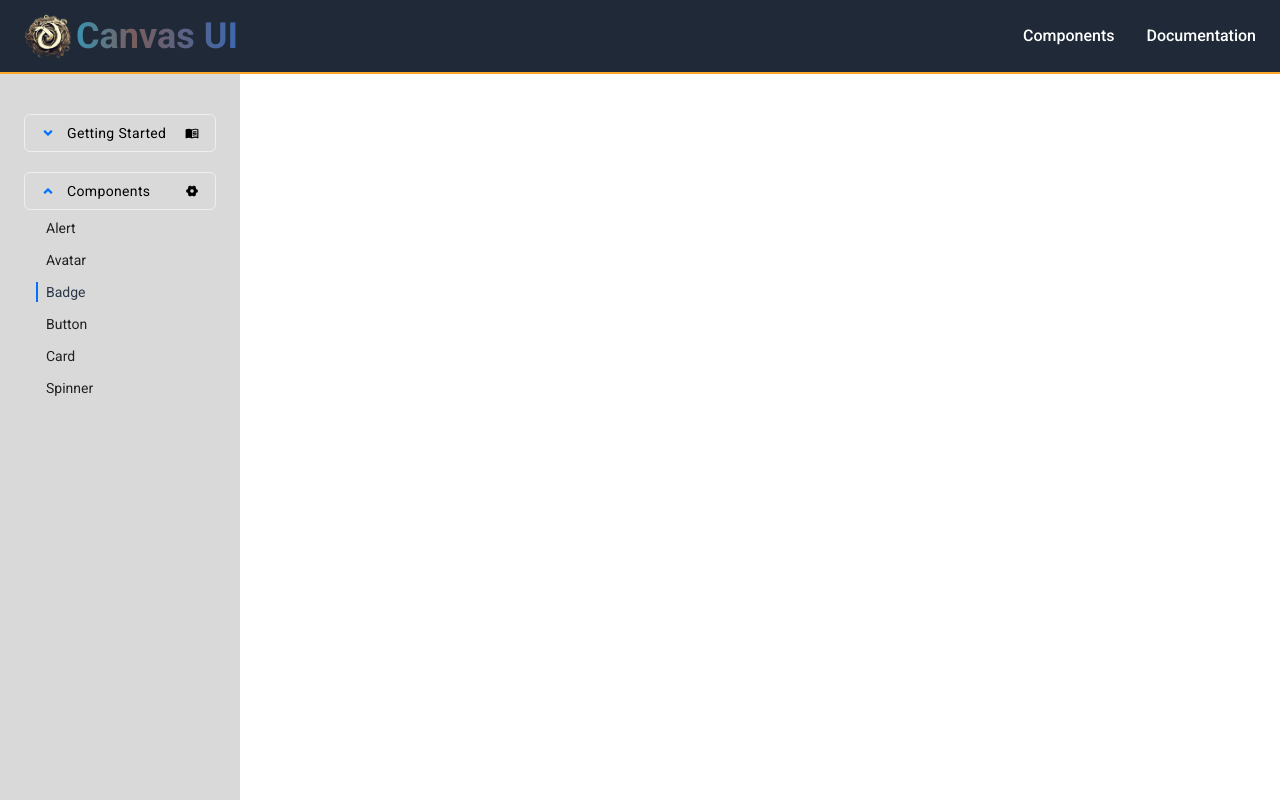
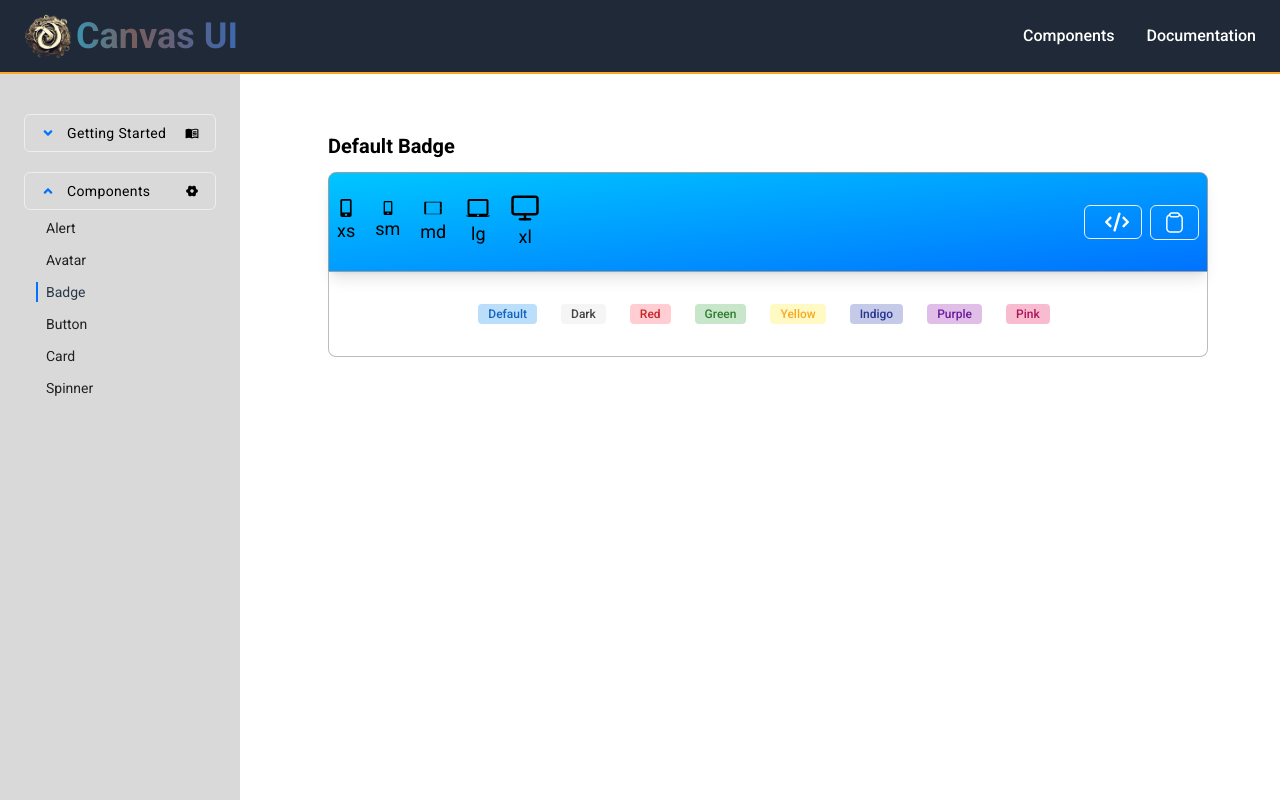
Before and after one commit to nayon117/Canvas-UI, a React (Vite) app: page /components/badge in a window 1280 px wide. Built offline with nearby package versions, Linux system fonts and the light colour scheme.

Commit message:
create badge1

```diff
--- /dev/null
+++ b/src/components/App/Badges/Badge1.jsx
@@ -0,0 +1,44 @@
+import CodeBox from "../../../Shared/CodeBox/CodeBox";
+
+const Badge1 = () => {
+  return (
+    <CodeBox stringCode={`
+<span className="bg-blue-100 text-blue-800 text-xs font-medium me-2 px-2.5 py-0.5 rounded dark:bg-blue-900 dark:text-blue-300">Default</span>
+<span className="bg-gray-100 text-gray-800 text-xs font-medium me-2 px-2.5 py-0.5 rounded dark:bg-gray-700 dark:text-gray-300">Dark</span>
+<span className="bg-red-100 text-red-800 text-xs font-medium me-2 px-2.5 py-0.5 rounded dark:bg-red-900 dark:text-red-300">Red</span>
+<span className="bg-green-100 text-green-800 text-xs font-medium me-2 px-2.5 py-0.5 rounded dark:bg-green-900 dark:text-green-300">Green</span>
+<span className="bg-yellow-100 text-yellow-800 text-xs font-medium me-2 px-2.5 py-0.5 rounded dark:bg-yellow-900 dark:text-yellow-300">Yellow</span>
+<span className="bg-indigo-100 text-indigo-800 text-xs font-medium me-2 px-2.5 py-0.5 rounded dark:bg-indigo-900 dark:text-indigo-300">Indigo</span>
+<span className="bg-purple-100 text-purple-800 text-xs font-medium me-2 px-2.5 py-0.5 rounded dark:bg-purple-900 dark:text-purple-300">Purple</span>
+<span className="bg-pink-100 text-pink-800 text-xs font-medium me-2 px-2.5 py-0.5 rounded dark:bg-pink-900 dark:text-pink-300">Pink</span>
+`} text={`Default Badge`}>
+      <div className="flex items-center justify-center gap-4 my-3">
+      <span className="bg-blue-100 text-blue-800 text-xs font-medium me-2 px-2.5 py-0.5 rounded dark:bg-blue-900 dark:text-blue-300">
+        Default
+      </span>
+      <span className="bg-gray-100 text-gray-800 text-xs font-medium me-2 px-2.5 py-0.5 rounded dark:bg-gray-700 dark:text-gray-300">
+        Dark
+      </span>
+      <span className="bg-red-100 text-red-800 text-xs font-medium me-2 px-2.5 py-0.5 rounded dark:bg-red-900 dark:text-red-300">
+        Red
+      </span>
+      <span className="bg-green-100 text-green-800 text-xs font-medium me-2 px-2.5 py-0.5 rounded dark:bg-green-900 dark:text-green-300">
+        Green
+      </span>
+      <span className="bg-yellow-100 text-yellow-800 text-xs font-medium me-2 px-2.5 py-0.5 rounded dark:bg-yellow-900 dark:text-yellow-300">
+        Yellow
+      </span>
+      <span className="bg-indigo-100 text-indigo-800 text-xs font-medium me-2 px-2.5 py-0.5 rounded dark:bg-indigo-900 dark:text-indigo-300">
+        Indigo
+      </span>
+      <span className="bg-purple-100 text-purple-800 text-xs font-medium me-2 px-2.5 py-0.5 rounded dark:bg-purple-900 dark:text-purple-300">
+        Purple
+      </span>
+      <span className="bg-pink-100 text-pink-800 text-xs font-medium me-2 px-2.5 py-0.5 rounded dark:bg-pink-900 dark:text-pink-300">
+        Pink
+      </span>
+      </div>
+    </CodeBox>
+  );
+};
+export default Badge1;
--- /dev/null
+++ b/src/components/App/Badges/Badge2.jsx
@@ -0,0 +1,9 @@
+
+const Badge2 = () => {
+    return(
+        <div>
+             <p> Welcome to Badge2 part </p>
+        </div>
+    )
+}
+export default Badge2;
--- a/src/rootComponents/Badge/Badge.jsx
+++ b/src/rootComponents/Badge/Badge.jsx
@@ -1,8 +1,10 @@
+import Badge1 from "../../components/App/Badges/Badge1";
+
 
 const Badge = () => {
     return(
         <div>
-
+           <Badge1/>
         </div>
     )
 }
```
